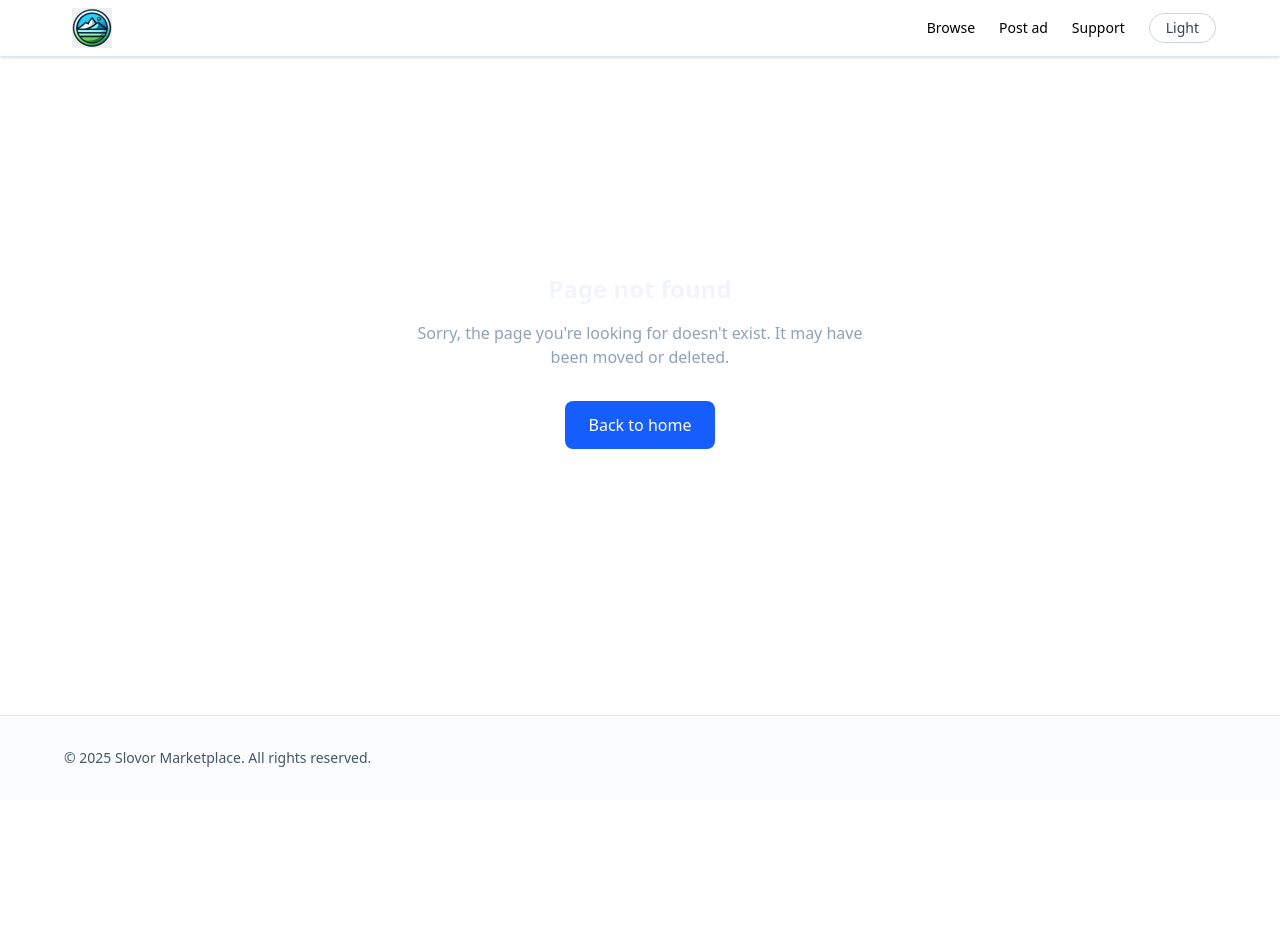
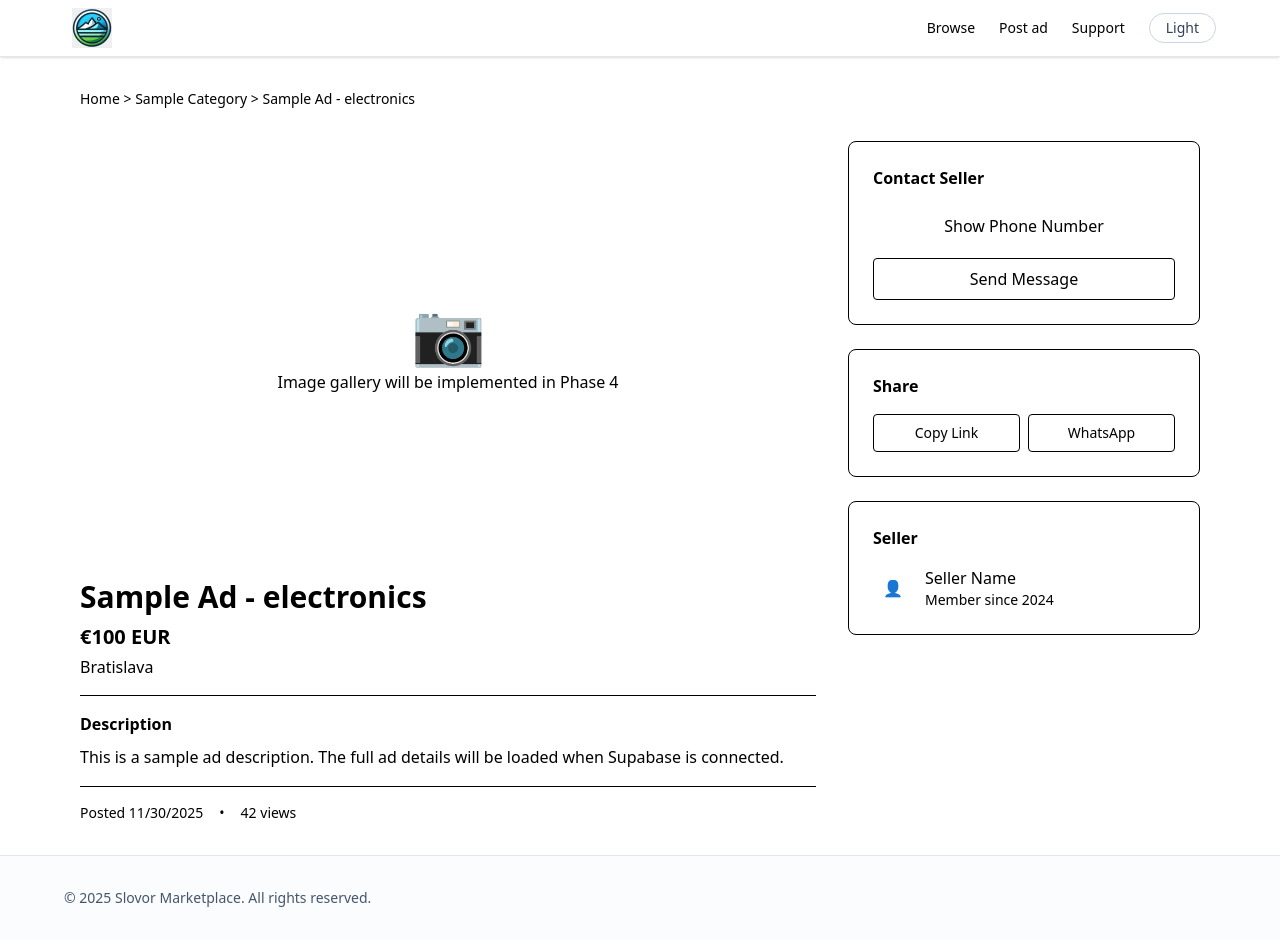
Before and after one commit to Den3112/slovor, a Next.js app: page /ads/category/electronics in a window 1280 px wide. Before the commit this address had no page. Before the commit the page ends 800 px from the top, so only its background shows below. Built offline with nearby package versions, Linux system fonts and the light colour scheme; no server answers.

Commit message:
feat: build ad detail page

```diff
--- /dev/null
+++ b/src/app/ads/[categorySlug]/[adId]/page.tsx
@@ -0,0 +1,154 @@
+import Link from "next/link";
+import { notFound } from "next/navigation";
+import Image from "next/image";
+import { createSupabaseServiceClient } from "@/lib/supabase/server";
+
+type AdDetailPageProps = {
+  params: Promise<{
+    categorySlug: string;
+    adId: string;
+  }>;
+};
+
+async function getAdWithCategory(adId: string) {
+  try {
+    const supabase = createSupabaseServiceClient();
+    const { data, error } = await supabase
+      .from("ads")
+      .select(`
+        *,
+        categories:category_id (
+          id,
+          name,
+          slug
+        )
+      `)
+      .eq("id", adId)
+      .eq("status", "active")
+      .single();
+
+    if (error) throw error;
+    return data;
+  } catch (err) {
+    console.warn("Supabase connection failed, using mock data:", err);
+    // Mock data for development
+    return {
+      id: adId,
+      title: "Sample Ad - " + adId,
+      description: "This is a sample ad description. The full ad details will be loaded when Supabase is connected.",
+      price: 100,
+      currency: "EUR",
+      location: "Bratislava",
+      status: "active",
+      views_count: 42,
+      created_at: new Date().toISOString(),
+      categories: {
+        id: "sample",
+        name: "Sample Category",
+        slug: "sample"
+      }
+    };
+  }
+}
+
+export default async function AdDetailPage({ params }: AdDetailPageProps) {
+  const { categorySlug, adId } = await params;
+  const ad = await getAdWithCategory(adId);
+
+  if (!ad) notFound();
+
+  return (
+    <div className="space-y-8">
+      {/* Header with breadcrumbs */}
+      <nav className="text-sm text-muted-foreground">
+        <Link href="/" className="hover:text-foreground">Home</Link>
+        {" > "}
+        <Link href={`/ads/${ad.categories.slug}`} className="hover:text-foreground">
+          {ad.categories.name}
+        </Link>
+        {" > "}
+        <span className="text-foreground">{ad.title}</span>
+      </nav>
+
+      <div className="grid gap-8 lg:grid-cols-3">
+        {/* Main content */}
+        <div className="lg:col-span-2 space-y-6">
+          {/* Image gallery placeholder */}
+          <div className="aspect-video bg-muted rounded-lg flex items-center justify-center">
+            <div className="text-center text-muted-foreground">
+              <div className="text-6xl mb-2">📷</div>
+              <p>Image gallery will be implemented in Phase 4</p>
+            </div>
+          </div>
+
+          {/* Ad details */}
+          <div className="space-y-4">
+            <div>
+              <h1 className="text-3xl font-bold">{ad.title}</h1>
+              <p className="text-xl font-semibold text-primary mt-2">
+                €{ad.price.toLocaleString()} {ad.currency}
+              </p>
+              <p className="text-muted-foreground mt-1">{ad.location}</p>
+            </div>
+
+            <div className="border-t pt-4">
+              <h2 className="font-semibold mb-2">Description</h2>
+              <p className="text-muted-foreground leading-relaxed">{ad.description}</p>
+            </div>
+
+            <div className="border-t pt-4">
+              <div className="flex items-center gap-4 text-sm text-muted-foreground">
+                <span>Posted {new Date(ad.created_at).toLocaleDateString()}</span>
+                <span>•</span>
+                <span>{ad.views_count} views</span>
+              </div>
+            </div>
+          </div>
+        </div>
+
+        {/* Sidebar */}
+        <div className="space-y-6">
+          {/* Contact seller */}
+          <div className="border rounded-lg p-6 bg-card">
+            <h3 className="font-semibold mb-4">Contact Seller</h3>
+            <div className="space-y-3">
+              <button className="w-full bg-primary text-primary-foreground hover:bg-primary/90 px-4 py-2 rounded">
+                Show Phone Number
+              </button>
+              <button className="w-full border hover:bg-accent px-4 py-2 rounded">
+                Send Message
+              </button>
+            </div>
+          </div>
+
+          {/* Share */}
+          <div className="border rounded-lg p-6 bg-card">
+            <h3 className="font-semibold mb-4">Share</h3>
+            <div className="flex gap-2">
+              <button className="flex-1 border hover:bg-accent px-3 py-2 rounded text-sm">
+                Copy Link
+              </button>
+              <button className="flex-1 border hover:bg-accent px-3 py-2 rounded text-sm">
+                WhatsApp
+              </button>
+            </div>
+          </div>
+
+          {/* Seller info placeholder */}
+          <div className="border rounded-lg p-6 bg-card">
+            <h3 className="font-semibold mb-4">Seller</h3>
+            <div className="flex items-center gap-3">
+              <div className="w-10 h-10 bg-muted rounded-full flex items-center justify-center">
+                👤
+              </div>
+              <div>
+                <p className="font-medium">Seller Name</p>
+                <p className="text-sm text-muted-foreground">Member since 2024</p>
+              </div>
+            </div>
+          </div>
+        </div>
+      </div>
+    </div>
+  );
+}
```
